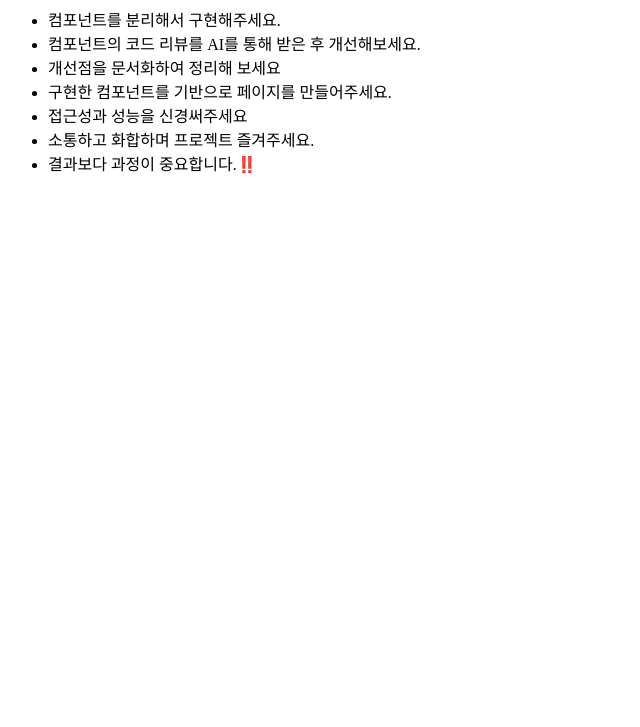
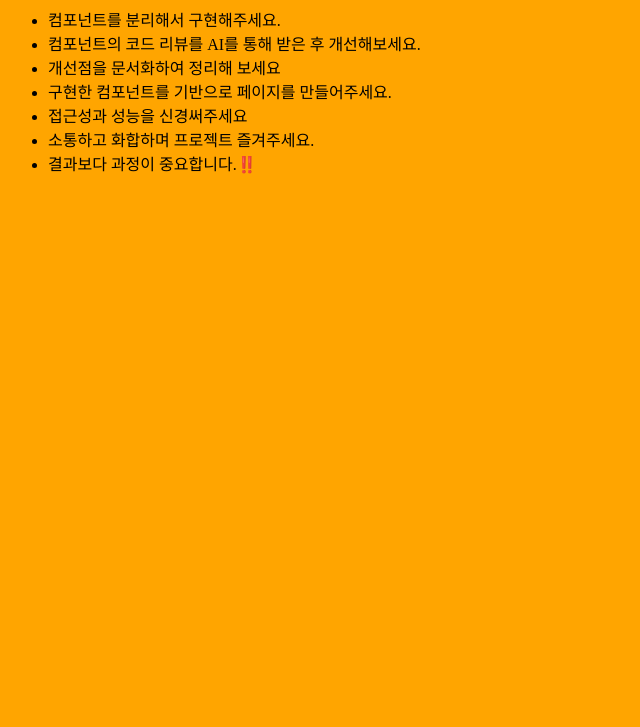
Before and after one commit to likelion-14-13/team-project, a website built with Vite: page index.html in a window 1280 px wide. Shown: the part 73-800 px from the top of the page, without its empty margins (0-640 px from the left). Built offline with nearby package versions, Linux system fonts and the light colour scheme; a web font is replaced by a local one.

Commit message:
배경색 변경

```diff
--- a/index.html
+++ b/index.html
@@ -5,12 +5,18 @@
     <meta name="viewport" content="width=device-width, initial-scale=1" />
     <title>UI 프로젝트 - CSS</title>
     <link rel="icon" href="/vite.svg" />
-    <link rel="preload" as="font" href="/font/woff2/PretendardVariable.woff2" crossorigin="anonymous" />
+    <link
+      rel="preload"
+      as="font"
+      href="/font/woff2/PretendardVariable.woff2"
+      crossorigin="anonymous"
+    />
     <link rel="stylesheet" as="style" href="/font/pretendardvariable.css" />
-		<script type="module" src="/src/main.js"></script>
+    <link rel="stylesheet" as="style" href="/src/style.css" />
+    <script type="module" src="/src/main.js"></script>
   </head>
-  <body>
-		<h1>Vite + CSS</h1>
+  <body class="font-snas">
+    <h1>Vite + CSS</h1>
     <ul>
       <li>컴포넌트를 분리해서 구현해주세요.</li>
       <li>컴포넌트의 코드 리뷰를 AI를 통해 받은 후 개선해보세요.</li>
--- a/src/style.css
+++ b/src/style.css
@@ -1 +1,4 @@
 /* CSS 스타일을 작성해 주세요. */
+body {
+  background: orange;
+}
```
Also changed, not shown: README.md.
